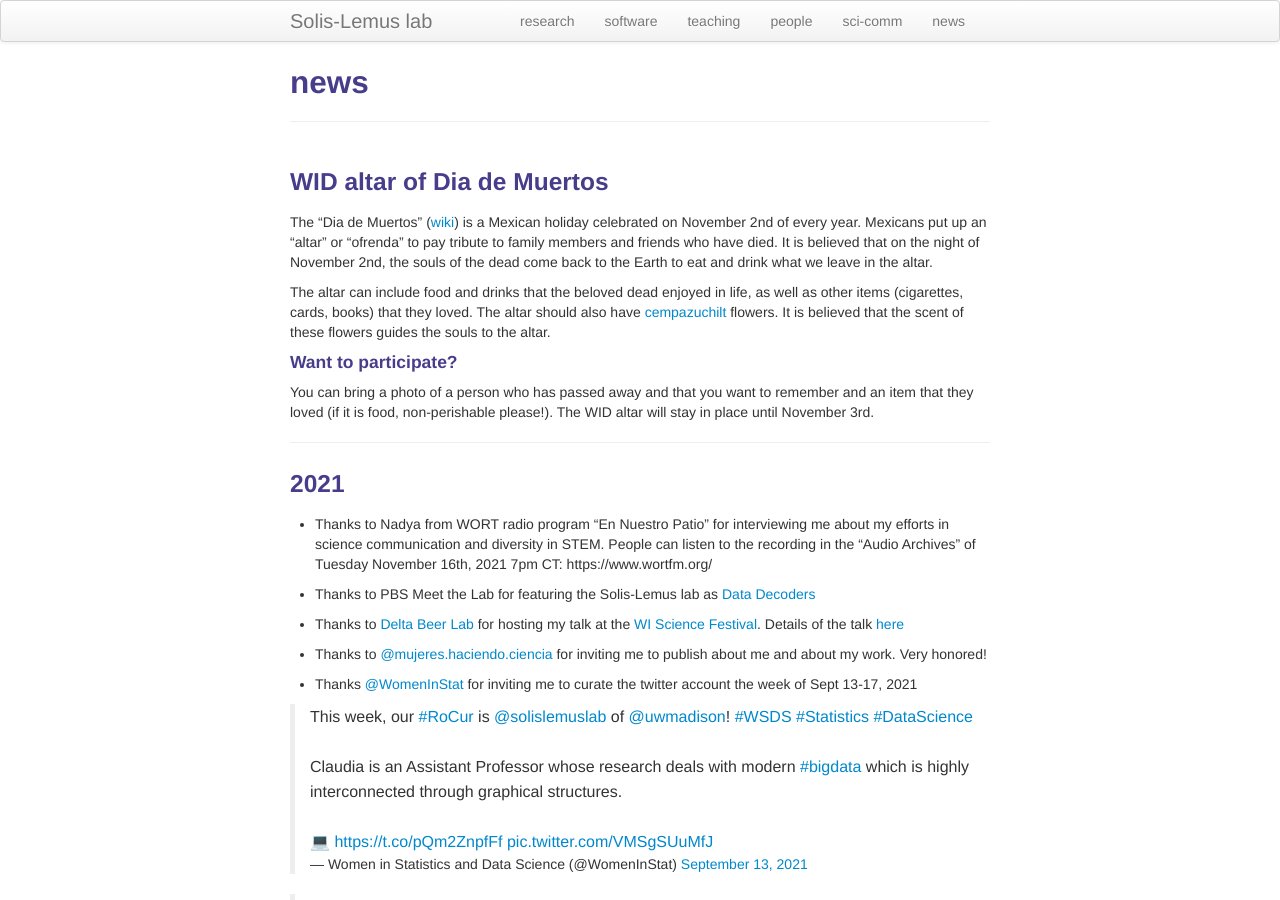
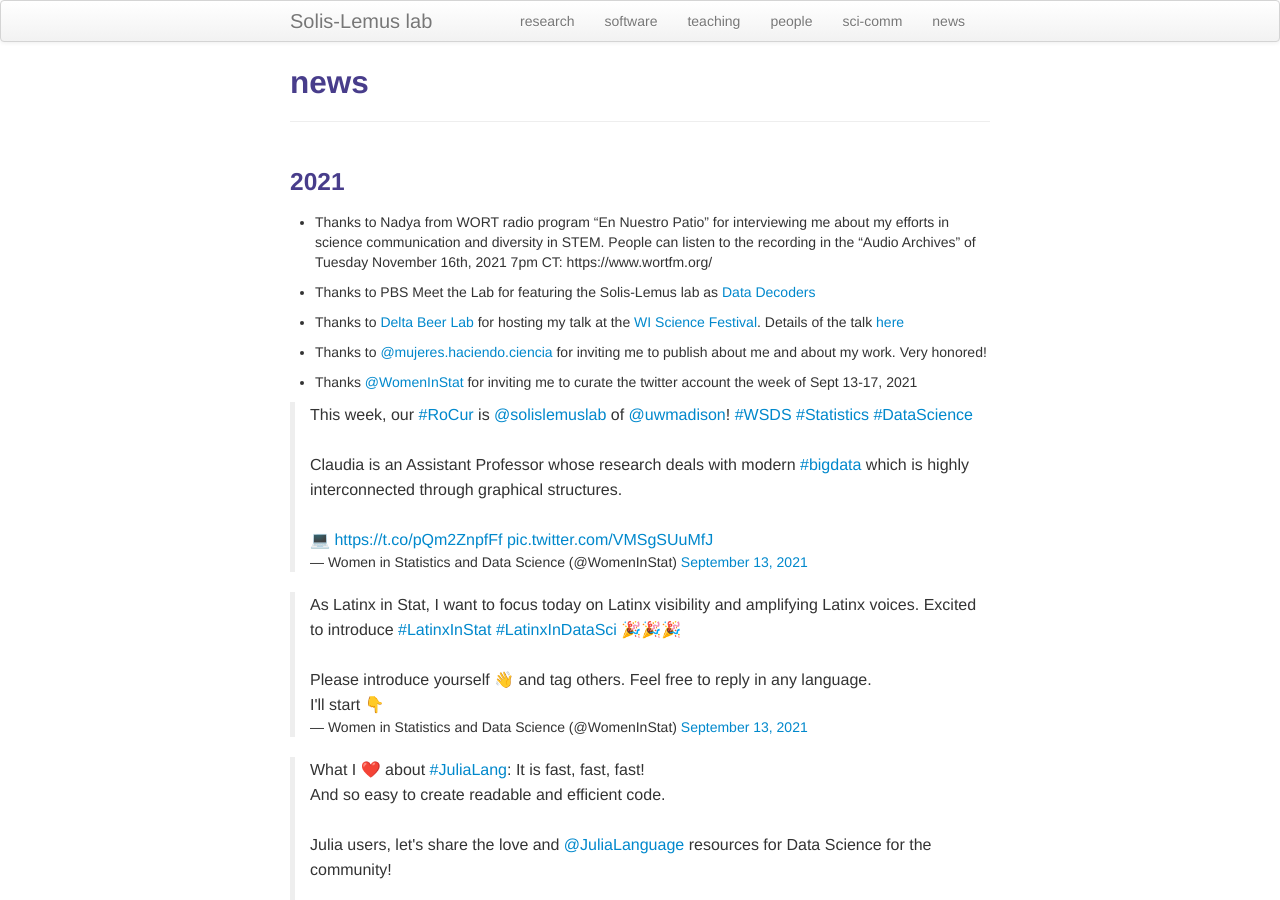
Before and after one commit to solislemuslab/solislemuslab.github.io, a Jekyll site: the page built from pages/news.md, in a window 1280 px wide and 900 px high. Built offline with Jekyll 4.4.1, drawn with Linux system fonts in a browser that asks for light colours; comment, search, counter and statistics services are not loaded.

Commit message:
removed altar stuff

```diff
--- a/pages/news.md
+++ b/pages/news.md
@@ -4,18 +4,7 @@ title: news
 description: Solis-Lemus lab
 ---
 
-### WID altar of Dia de Muertos
 
-The "Dia de Muertos" ([wiki](https://en.wikipedia.org/wiki/Day_of_the_Dead)) is a Mexican holiday celebrated on November 2nd of every year. Mexicans put up an "altar" or "ofrenda" to pay tribute to family members and friends who have died. It is believed that on the night of November 2nd, the souls of the dead come back to the Earth to eat and drink what we leave in the altar.
-
-The altar can include food and drinks that the beloved dead enjoyed in life, as well as other items (cigarettes, cards, books) that they loved. The altar should also have [cempazuchilt](https://en.wikipedia.org/wiki/Tagetes_erecta) flowers. It is believed that the scent of these flowers guides the souls to the altar.
-
-#### Want to participate?
-
-You can bring a photo of a person who has passed away and that you want to remember and an item that they loved (if it is food, non-perishable please!). The WID altar will stay in place until November 3rd.
-
-
-------
 
 ### 2021
 
```
